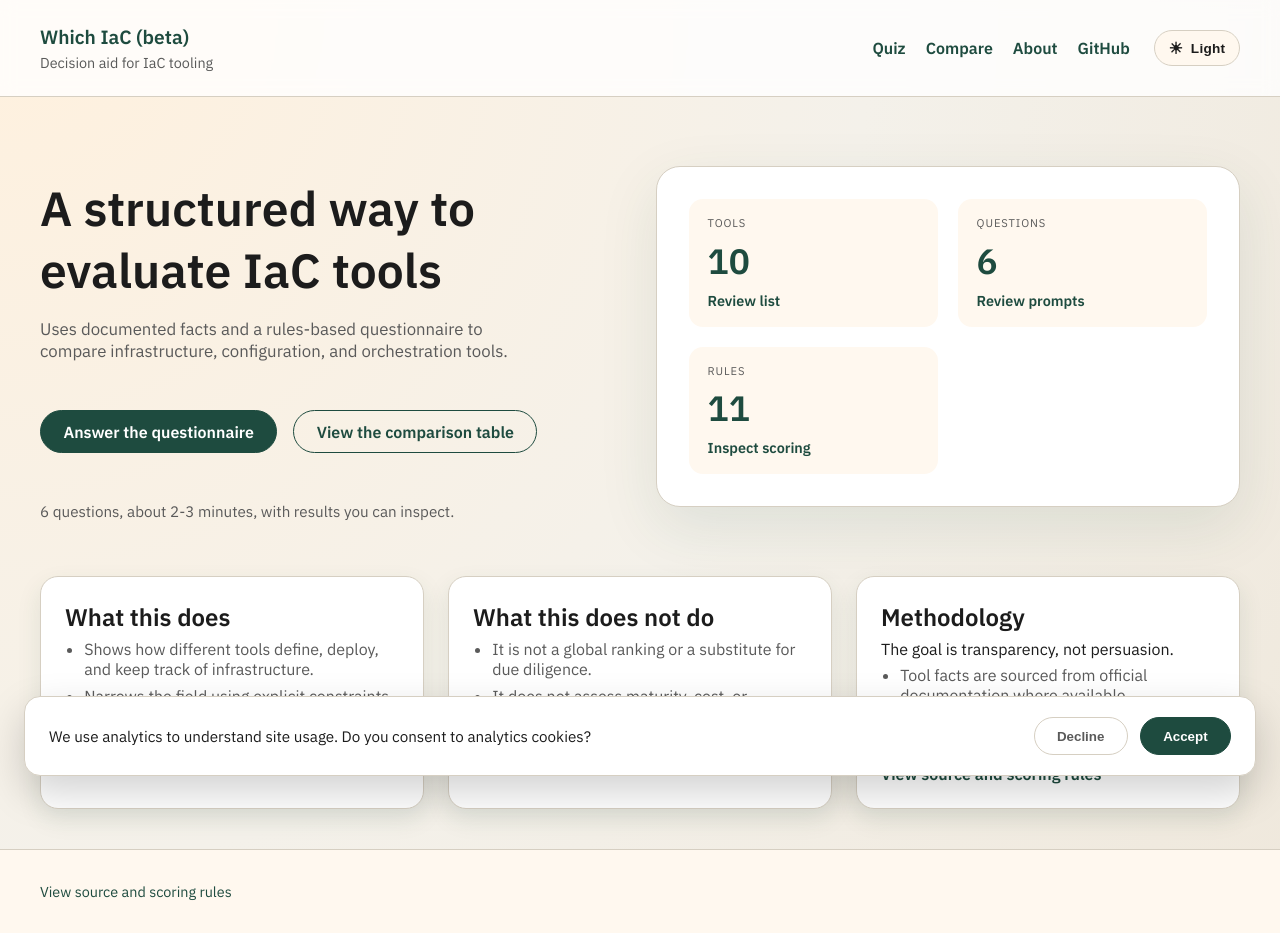
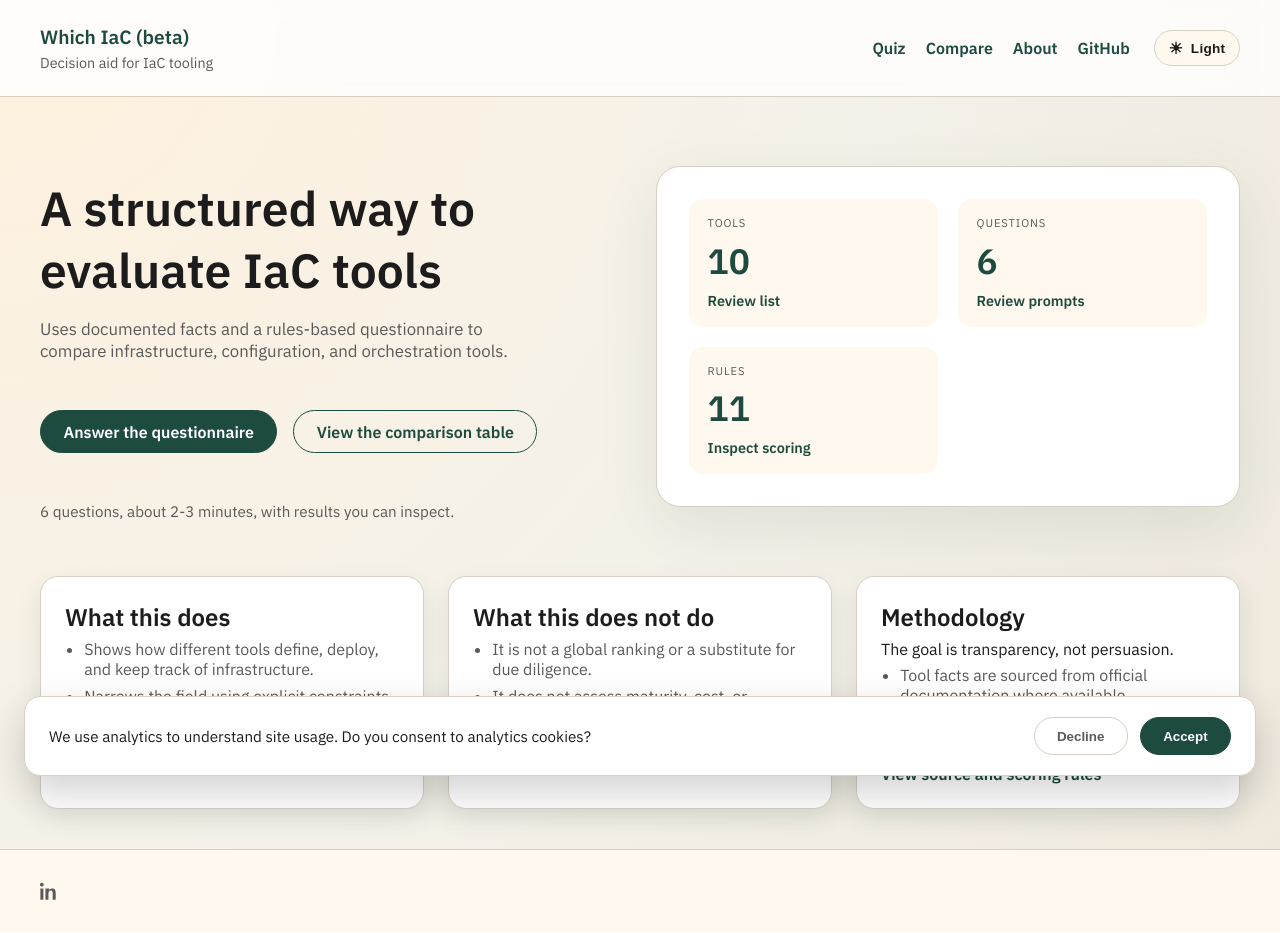
Before and after one commit to chris-bateman/Which-IaC, a Next.js app: page / in a window 1280 px wide. Built offline with nearby package versions, Linux system fonts and the light colour scheme.

Commit message:
Code clean up

```diff
--- a/package.json
+++ b/package.json
@@ -21,7 +21,6 @@
     "@types/react": "19.2.10",
     "@types/react-dom": "19.2.3",
     "@playwright/test": "1.58.0",
-    "serve": "14.2.5",
     "eslint": "9.39.2",
     "eslint-config-next": "16.1.6",
     "typescript": "5.9.3",
--- a/src/app/components/AnalyticsConsent.tsx
+++ b/src/app/components/AnalyticsConsent.tsx
@@ -2,7 +2,6 @@
 
 import { useSyncExternalStore } from 'react';
 import Script from 'next/script';
-import type { ConsentState } from '../../lib/consent';
 import {
   clearConsentSnapshot,
   getConsentSnapshot,
--- a/src/app/components/ThemeToggle.tsx
+++ b/src/app/components/ThemeToggle.tsx
@@ -1,15 +1,9 @@
 'use client';
 
 import { useSyncExternalStore } from 'react';
-import type { ThemeChoice } from '../../lib/theme';
 import { getThemeSnapshot, setThemeSnapshot, subscribeTheme } from '../../lib/themeStore';
 
 const storageKey = 'theme';
-
-const applyTheme = (theme: ThemeChoice) => {
-  document.documentElement.dataset.theme = theme;
-  document.documentElement.style.colorScheme = theme;
-};
 
 export default function ThemeToggle() {
   const theme = useSyncExternalStore(subscribeTheme, getThemeSnapshot, () => 'light');
--- a/src/app/globals.css
+++ b/src/app/globals.css
@@ -130,6 +130,19 @@
   justify-content: space-between;
   gap: 1rem;
   flex-wrap: wrap;
+}
+
+.footer-link {
+  display: inline-flex;
+  align-items: center;
+  gap: 0.5rem;
+  color: inherit;
+}
+
+.footer-link svg {
+  width: 18px;
+  height: 18px;
+  fill: currentColor;
 }
 
 .hero {
--- a/src/app/layout.tsx
+++ b/src/app/layout.tsx
@@ -67,8 +67,22 @@
           <main className="content">{children}</main>
           <footer className="site-footer">
             <div className="footer-content">
-              <a href="https://github.com/chris-bateman/Which-IaC" target="_blank" rel="noreferrer">
-                View source and scoring rules
+              <a
+                className="footer-link"
+                href="https://www.linkedin.com/in/chris-bateman1/"
+                target="_blank"
+                rel="noreferrer"
+                aria-label="LinkedIn profile for Chris Bateman"
+              >
+                <svg
+                  aria-hidden="true"
+                  viewBox="0 0 24 24"
+                  focusable="false"
+                  role="img"
+                >
+                  <path d="M4.98 3.5C4.98 4.88 3.88 6 2.5 6S0 4.88 0 3.5 1.12 1 2.5 1s2.48 1.12 2.48 2.5ZM.5 23.5h4V8.5h-4v15ZM8.5 8.5h3.8v2.04h.05c.53-1 1.84-2.04 3.78-2.04 4.04 0 4.78 2.66 4.78 6.12v8.88h-4v-7.88c0-1.88-.03-4.3-2.62-4.3-2.62 0-3.02 2.04-3.02 4.16v8.02h-4v-15Z" />
+                </svg>
+                <span className="sr-only">LinkedIn: Chris Bateman</span>
               </a>
               <AnalyticsConsent />
             </div>
--- a/src/lib/themeStore.ts
+++ b/src/lib/themeStore.ts
@@ -1,12 +1,20 @@
-import type { ThemeChoice } from './theme';
+import { resolveThemeChoice, type ThemeChoice } from './theme';
 
 type Listener = () => void;
 
 const listeners = new Set<Listener>();
+const storageKey = 'theme';
 
 export function getThemeSnapshot(): ThemeChoice {
-  if (typeof document === 'undefined') return 'light';
-  return document.documentElement.dataset.theme === 'dark' ? 'dark' : 'light';
+  if (typeof window === 'undefined') return 'light';
+  const stored = window.localStorage.getItem(storageKey);
+  const prefersDark = window.matchMedia?.('(prefers-color-scheme: dark)').matches ?? false;
+  const resolved = resolveThemeChoice(stored, prefersDark);
+  if (document.documentElement.dataset.theme !== resolved) {
+    document.documentElement.dataset.theme = resolved;
+    document.documentElement.style.colorScheme = resolved;
+  }
+  return resolved;
 }
 
 export function subscribeTheme(listener: Listener) {
```
Also changed, not shown: src/app/result/page.tsx (+13 -1 lines), 2 other files (tests, documents, lock files or other folders).
